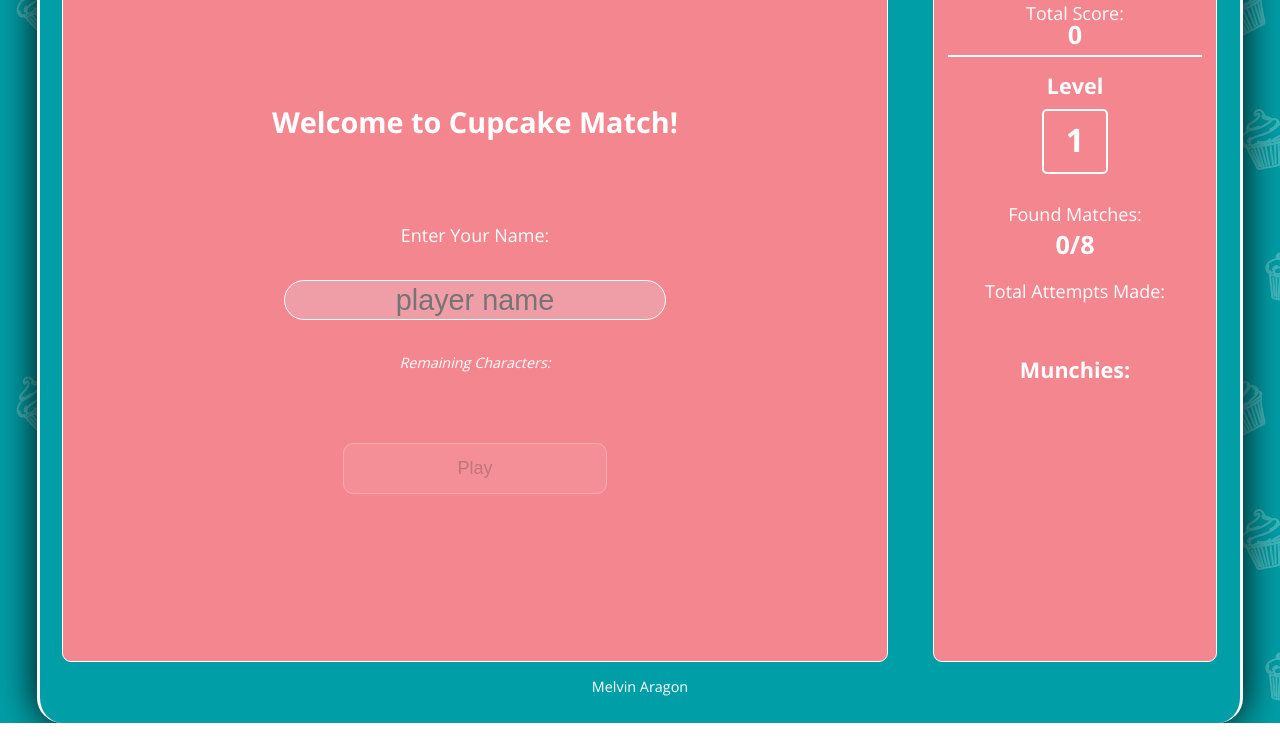
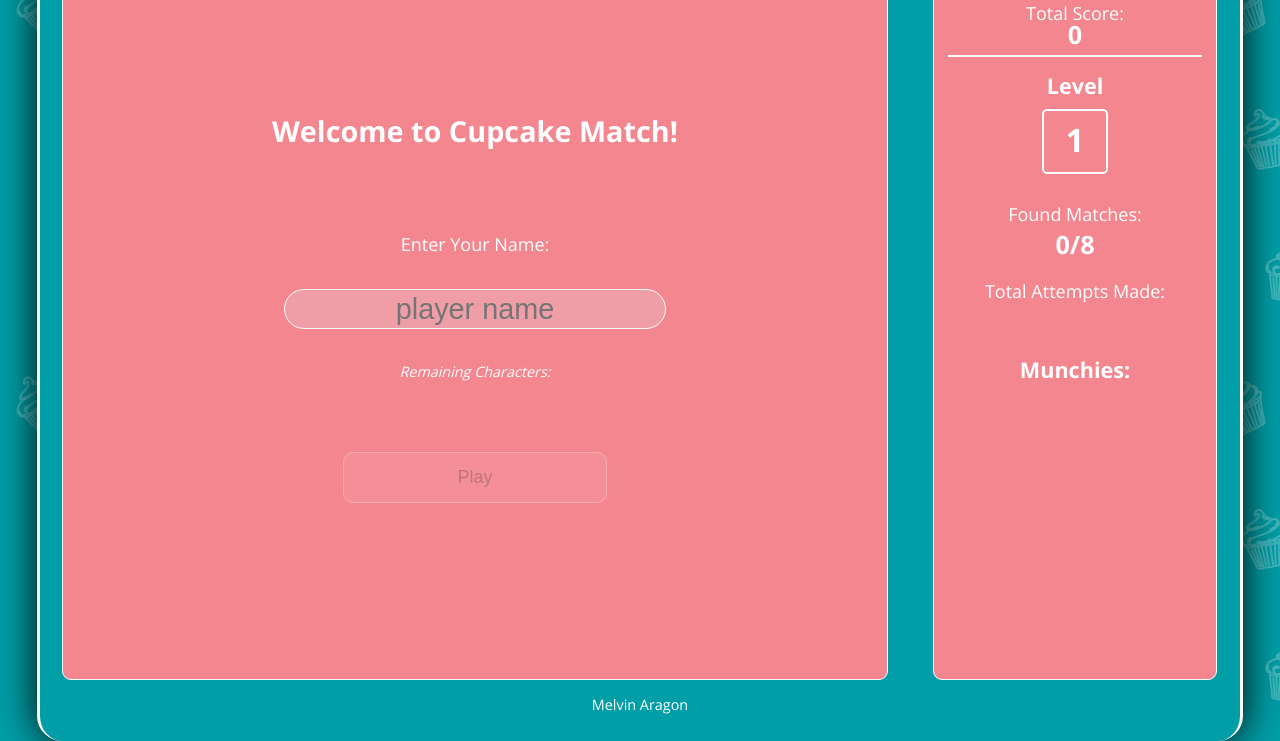
Before and after one commit to ham26/cupcakematch, a plain HTML site: page index.html in a window 1280 px wide. Shown: the part 184-925 px from the top of the page. Drawn offline with nearby package versions, Linux system fonts and the light colour scheme.

Commit message:
updated canvas height

```diff
--- a/resources/css/style.css
+++ b/resources/css/style.css
@@ -135,7 +135,7 @@ button:hover, a:hover {
 
 #left-canvas .outer-canvas {
   width: 98%;
-  height: 41rem;
+  height: 42rem;
   /*align-items center*/
   display: flex;
   align-items: center;
@@ -150,7 +150,7 @@ button:hover, a:hover {
 /*=============== set the height here ===========*/
 #right-canvas .outer-canvas {
   width: 94%;
-  height: 41rem;
+  height: 42rem;
   margin: auto;
 }
 
@@ -288,7 +288,7 @@ button:active {
 }
 
 #right-canvas .inner-canvas{
-  min-height: 38rem;
+  min-height: 40rem;
   text-align: center;
 
 }
```
